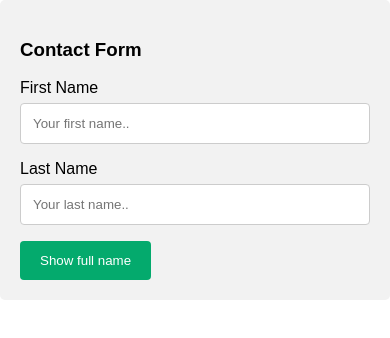
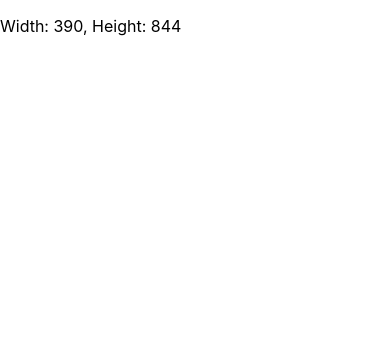
Before and after one commit to GitBulk/nodeone, a React (Create React App) app in the folder client/: page / in a window 390 px wide. Shown: the top 338 px of the page. Built offline with nearby package versions, Linux system fonts and the light colour scheme.

Commit message:
[r] WindowSize component with useEffect

```diff
--- /dev/null
+++ b/client/src/components/WindowSize.js
@@ -0,0 +1,26 @@
+import { useEffect, useState } from "react"
+
+export default function WindowSize() {
+  const [windowSize, setWindowSize] = useState(getWindowSize())
+
+  function getWindowSize() {
+    return {
+      width: window.innerWidth,
+      height: window.innerHeight
+    }
+  }
+
+  useEffect(() => {
+    function handleResizeWindow() {
+      setWindowSize(getWindowSize)
+    }
+    window.addEventListener('resize', handleResizeWindow)
+    return () => {
+      window.removeEventListener('resize', handleResizeWindow)
+    }
+  }, [])
+
+  return (
+    <p>Width: {windowSize.width}, Height: {windowSize.height}</p>
+  )
+}
--- a/client/src/index.js
+++ b/client/src/index.js
@@ -4,7 +4,8 @@ import './index.css'
 // import App from './App'
 import reportWebVitals from './reportWebVitals'
 // import Counter from 'components/Counter'
-import FullName from 'components/FullName'
+// import FullName from 'components/FullName'
+import WindowSize from 'components/WindowSize'
 
 const root = ReactDOM.createRoot(document.getElementById('root'))
 root.render(
@@ -12,7 +13,7 @@ root.render(
   //   <App />
   // </React.StrictMode>
   <React.StrictMode>
-    <FullName />
+    <WindowSize />
   </React.StrictMode>
 )
 
```
